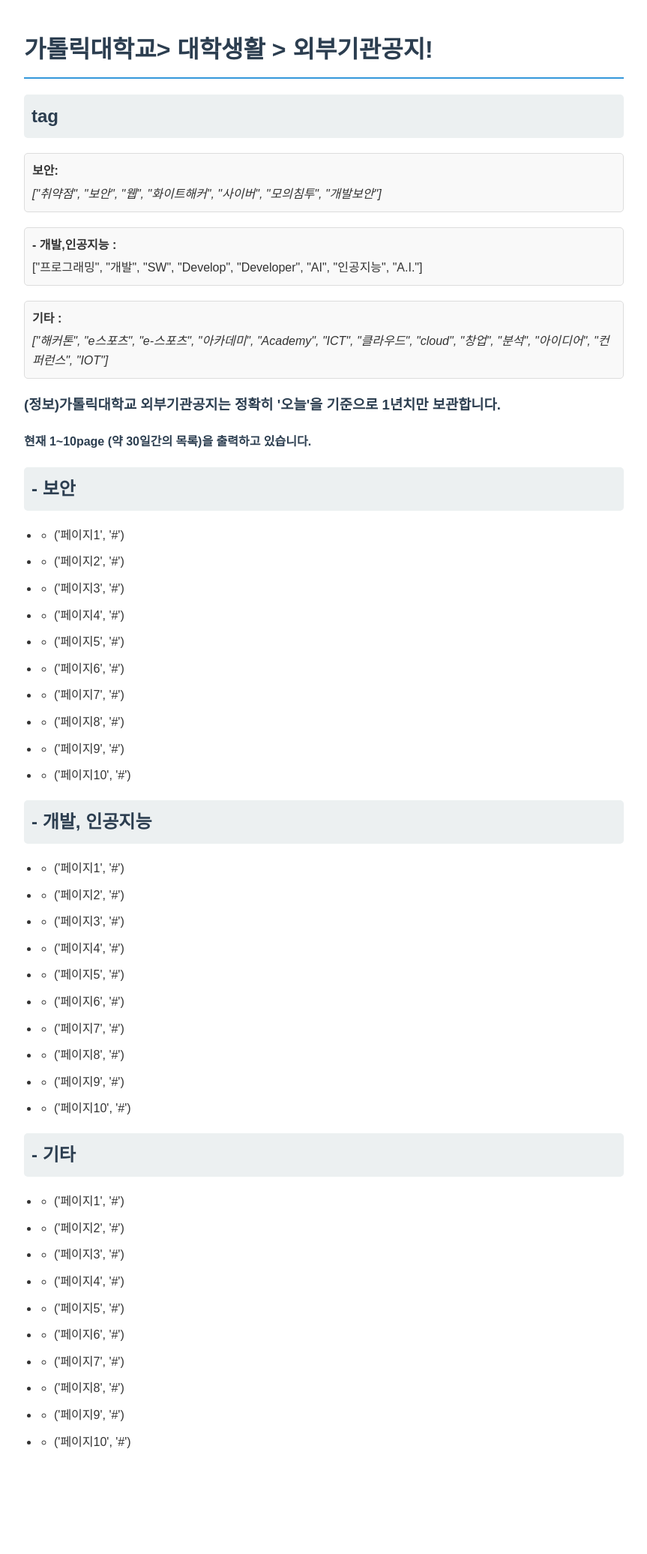
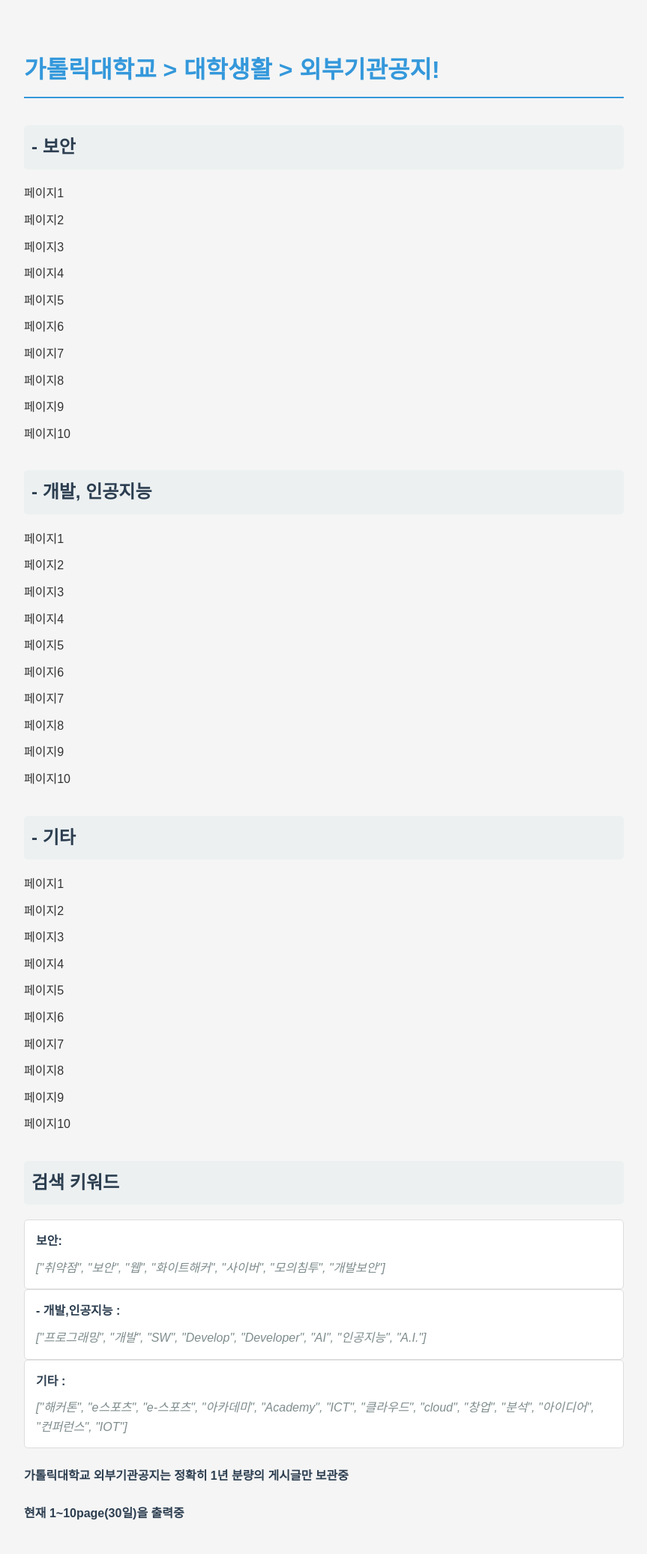
Before and after one commit to zkvlkat/toy_proj, a Flask app: page / in a window 1280 px wide. Shown: the whole page at 75% size, without its empty margins (208-1071 px from the left). Before the commit the page ends 1931 px from the top, so only its background shows below. Run offline with Flask 3, Linux system fonts and the light colour scheme; data that the repository does not hold is empty.

Commit message:
Update update.html

```diff
--- a/CatholicUniversity_Scraping/deploy/templates/update.html
+++ b/CatholicUniversity_Scraping/deploy/templates/update.html
@@ -5,7 +5,7 @@
     <meta charset="UTF-8">
     <meta http-equiv="X-UA-Compatible" content="IE=edge">
     <meta name="viewport" content="width=device-width, initial-scale=1.0">
-    <title>Render Templates Example</title>
+    <title>외부기관공지</title>
     <style>
         body {
             font-family: 'Nanum Gothic', sans-serif;
@@ -14,13 +14,15 @@
             max-width: 800px;
             margin: 0 auto;
             padding: 20px;
+            background-color: #f5f5f5;
         }
 
-	h1,
+        h1,
         h2,
         h3,
         h4 {
             color: #2c3e50;
+            margin-top: 1.5em;
         }
 
         h1 {
@@ -42,35 +44,97 @@
             margin-bottom: 10px;
         }
 
+        a {
+            color: #3498db;
+            text-decoration: none;
+        }
+
+        a:hover {
+            text-decoration: underline;
+        }
+
+        .tag-groups {
+            display: flex;
+            flex-wrap: wrap;
+            gap: 20px;
+        }
+
         .tag-group {
-            background-color: #f9f9f9;
+            background-color: #fff;
             border: 1px solid #ddd;
             border-radius: 5px;
-            padding: 10px;
-            margin-bottom: 20px;
+            padding: 15px;
+            flex: 1 1 200px;
         }
 
         .tag-title {
             font-weight: bold;
-            margin-bottom: 5px;
+            margin-bottom: 10px;
+            color: #2c3e50;
         }
 
         .tag-list {
             font-style: italic;
+            color: #7f8c8d;
+        }
+
+        .info {
+            background-color: #e7f2fa;
+            border-left: 5px solid #3498db;
+            padding: 10px;
+            margin-top: 20px;
+        }
+
+        /* 기본 리스트 스타일 제거 */
+        ul {
+            list-style-type: none;
+            /* 동그라미 머리 기호 제거 */
+            padding-left: 0;
+            /* 왼쪽 여백 제거 */
+        }
+
+        /* 크롤링된 제목 앞에만 붙는 스타일 */
+        .crawled-title {
+            list-style-type: disc;
+            /* 동그라미 머리 기호 추가 */
+            margin-left: 20px;
+            /* 적당한 여백 추가 */
         }
     </style>
 </head>
 
 <body>
-    <h1>가톨릭대학교> 대학생활 > 외부기관공지!</h1>
-    <h2>tag</h2>
+    <h1><a
+            href="https://www.catholic.ac.kr/ko/campuslife/notice_outside.do?mode=list&&articleLimit=10&article.offset=0">가톨릭대학교
+            > 대학생활 > 외부기관공지!</a></h1>
+    {% for key, info_list in data.items() %}
+    <h2>- {{ key }}</h2>
+    <ul>
+        {% for info in info_list %}
+        <li>
+            <ul>
+                {% for item in info %}
+                {% if item[0].startswith("페이지") %}
+                <li>{{ item[0] }}</li> <!-- 페이지 제목은 링크 없이 표시 -->
+                {% else %}
+                <li class="crawled-title">
+                    <a href="{{ item[1] }}">{{ item[0] }}</a> <!-- 크롤링된 제목에 링크 추가 -->
+                </li>
+                {% endif %}
+                {% endfor %}
+            </ul>
+        </li>
+        {% endfor %}
+    </ul>
+    {% endfor %}
+    <h2>검색 키워드</h2>
     <div class="tag-group">
         <div class="tag-title">보안:</div>
         <div class="tag-list">["취약점", "보안", "웹", "화이트해커", "사이버", "모의침투", "개발보안"]</div>
     </div>
     <div class="tag-group">
         <div class="tag-title"> - 개발,인공지능 :</div>
-        ["프로그래밍", "개발", "SW", "Develop", "Developer", "AI", "인공지능", "A.I."]
+        <div class="tag-list">["프로그래밍", "개발", "SW", "Develop", "Developer", "AI", "인공지능", "A.I."]</div>
     </div>
     </div>
     <div class="tag-group">
@@ -78,23 +142,8 @@
         <div class="tag-list">["해커톤", "e스포츠", "e-스포츠", "아카데미", "Academy", "ICT", "클라우드", "cloud", "창업", "분석", "아이디어",
             "컨퍼런스", "IOT"]</div>
     </div>
-    <h3>(정보)가톨릭대학교 외부기관공지는 정확히 '오늘'을 기준으로 1년치만 보관합니다.</h3>
-    <h4>현재 1~10page (약 30일간의 목록)을 출력하고 있습니다.</h4>
-
-    {% for key, info_list in data.items() %}
-    <h2>- {{ key }}</h2>
-    <ul>
-        {% for info in info_list %}
-        <li>
-            <ul>
-                {% for item in info %}
-                <li>{{ item }}</li>
-                {% endfor %}
-            </ul>
-        </li>
-        {% endfor %}
-    </ul>
-    {% endfor %}
+    <h4>가톨릭대학교 외부기관공지는 정확히 1년 분량의 게시글만 보관중</h4>
+    <h4>현재 1~10page(30일)을 출력중</h4>
 </body>
 
 </html>
```
